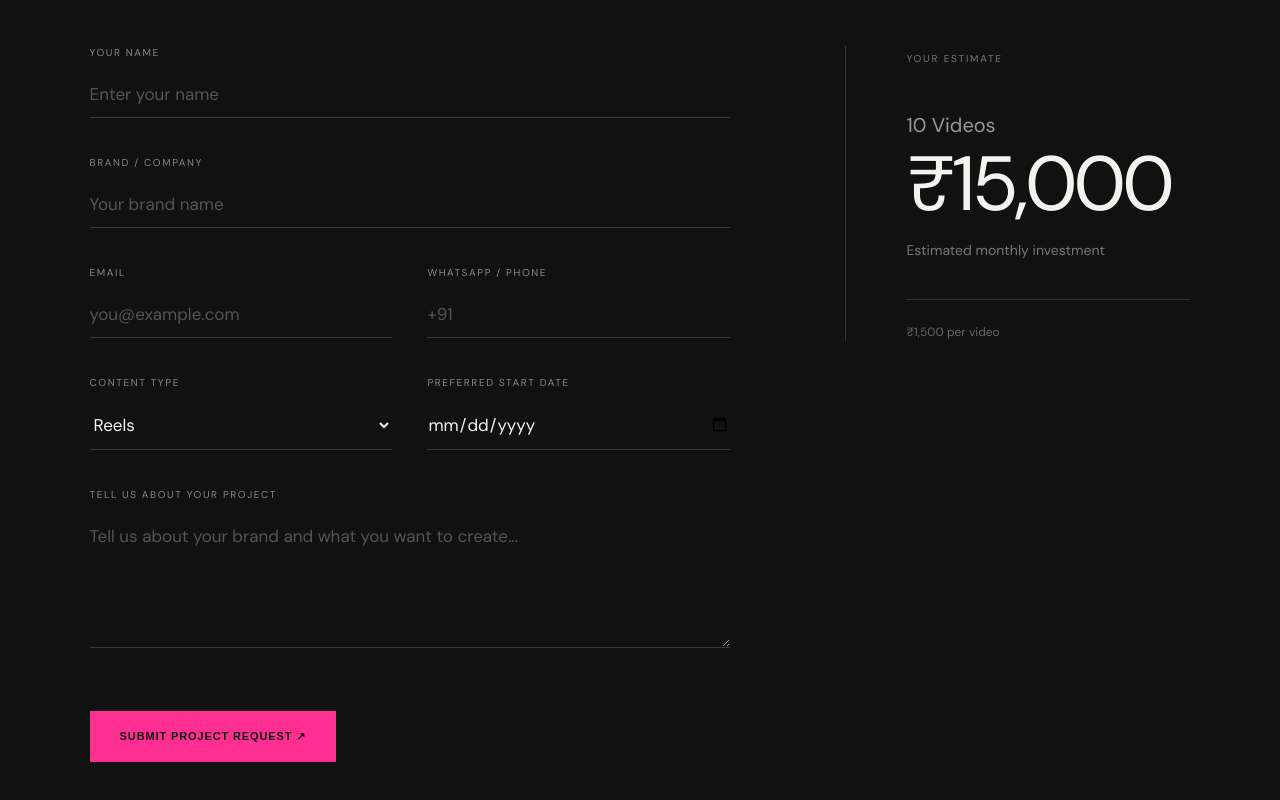
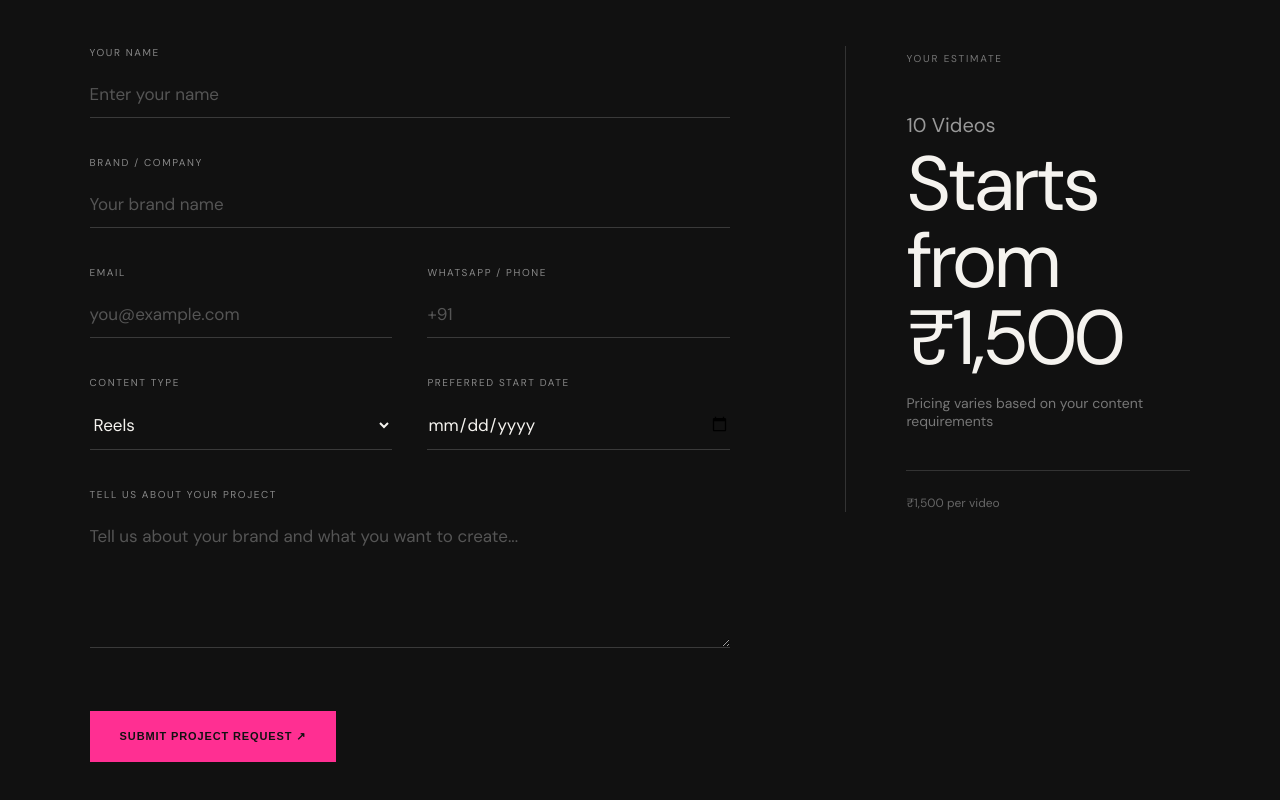
Before and after one commit to cadbury111/in-frame-medias, a React (Vite) app: page / in a window 1280 px wide. Shown: the part 6801-7601 px from the top of the page. Built offline with nearby package versions, Linux system fonts and the light colour scheme; a web font is replaced by a local one.

Commit message:
Update starting price

```diff
--- a/src/components/ProjectForm.jsx
+++ b/src/components/ProjectForm.jsx
@@ -36,7 +36,7 @@ WhatsApp / Phone: ${formData.phone}
 
 Content Type: ${formData.contentType}
 Videos per Month: ${videoCount}
-Estimated Price: ₹${totalPrice.toLocaleString("en-IN")}
+Starting Price: ₹1,500
 
 Preferred Start Date: ${formData.startDate || "Not specified"}
 
@@ -189,12 +189,12 @@ ${formData.message}
           </div>
 
           <div className="estimate-price">
-            ₹{totalPrice.toLocaleString("en-IN")}
+             Starts from ₹1,500
           </div>
 
-          <p>
-            Estimated monthly investment
-          </p>
+         <p>
+            Pricing varies based on your content requirements
+         </p>
 
           <div className="estimate-line"></div>
 
```
